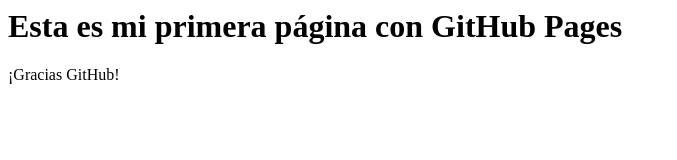
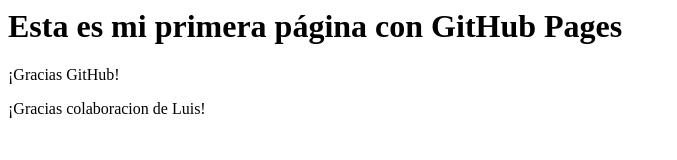
Before and after one commit to Amanquegual/PrimerRepo, a plain HTML site: page index.html in a window 1280 px wide. Shown: the whole page, without its empty margins (0-677 px from the left). Drawn offline with Linux system fonts and the light colour scheme.

Commit message:
Se agrega linea de colaboracion
Colaboración entre Ariel y Luis grupo 9 MIT

```diff
--- a/index.html
+++ b/index.html
@@ -1,4 +1,5 @@
 <html>
 <h1> Esta es mi primera página con GitHub Pages </h1>
 <p>¡Gracias GitHub!</p>
+<p>¡Gracias colaboracion de Luis!</p>
 </html>
```
